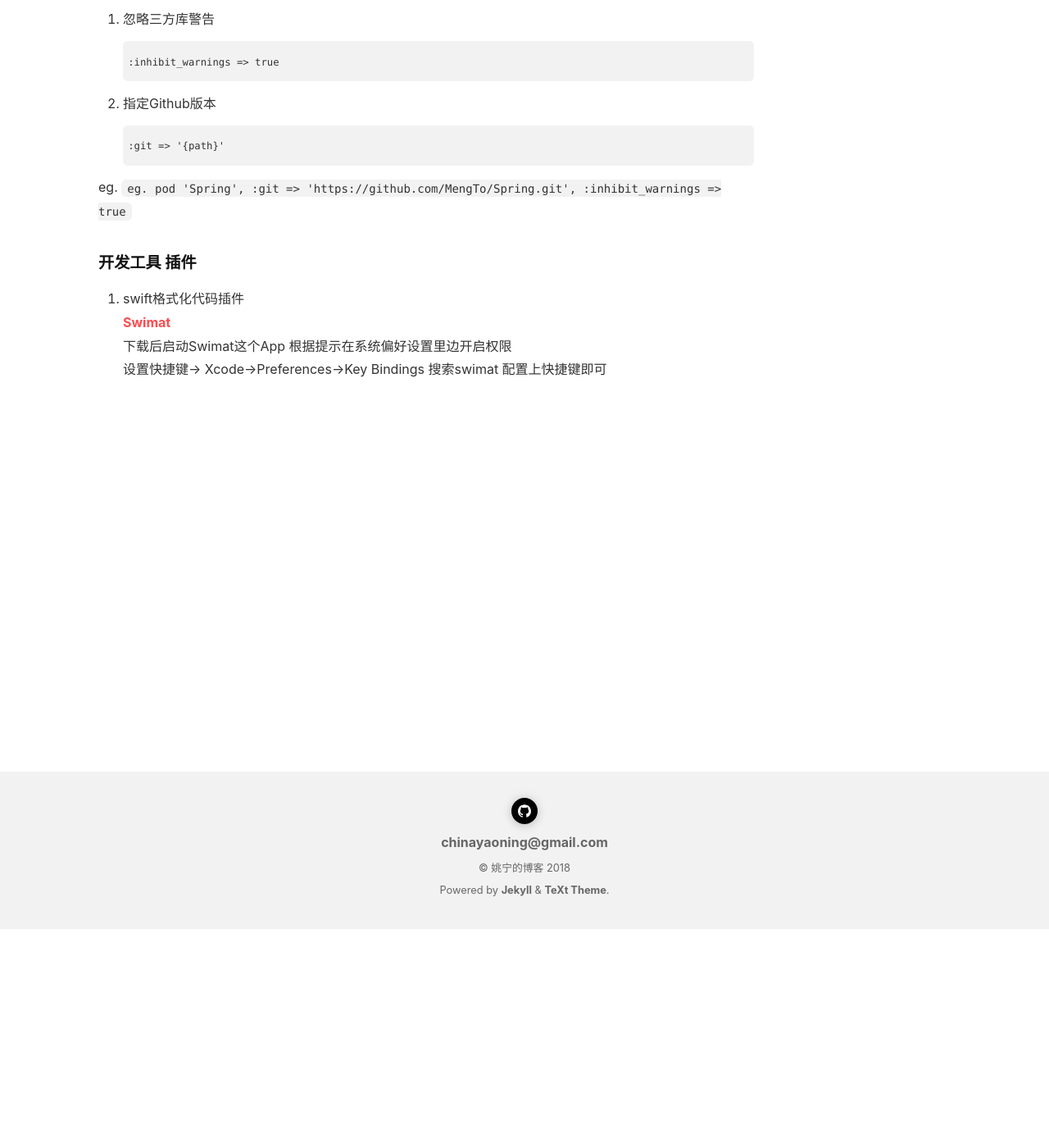
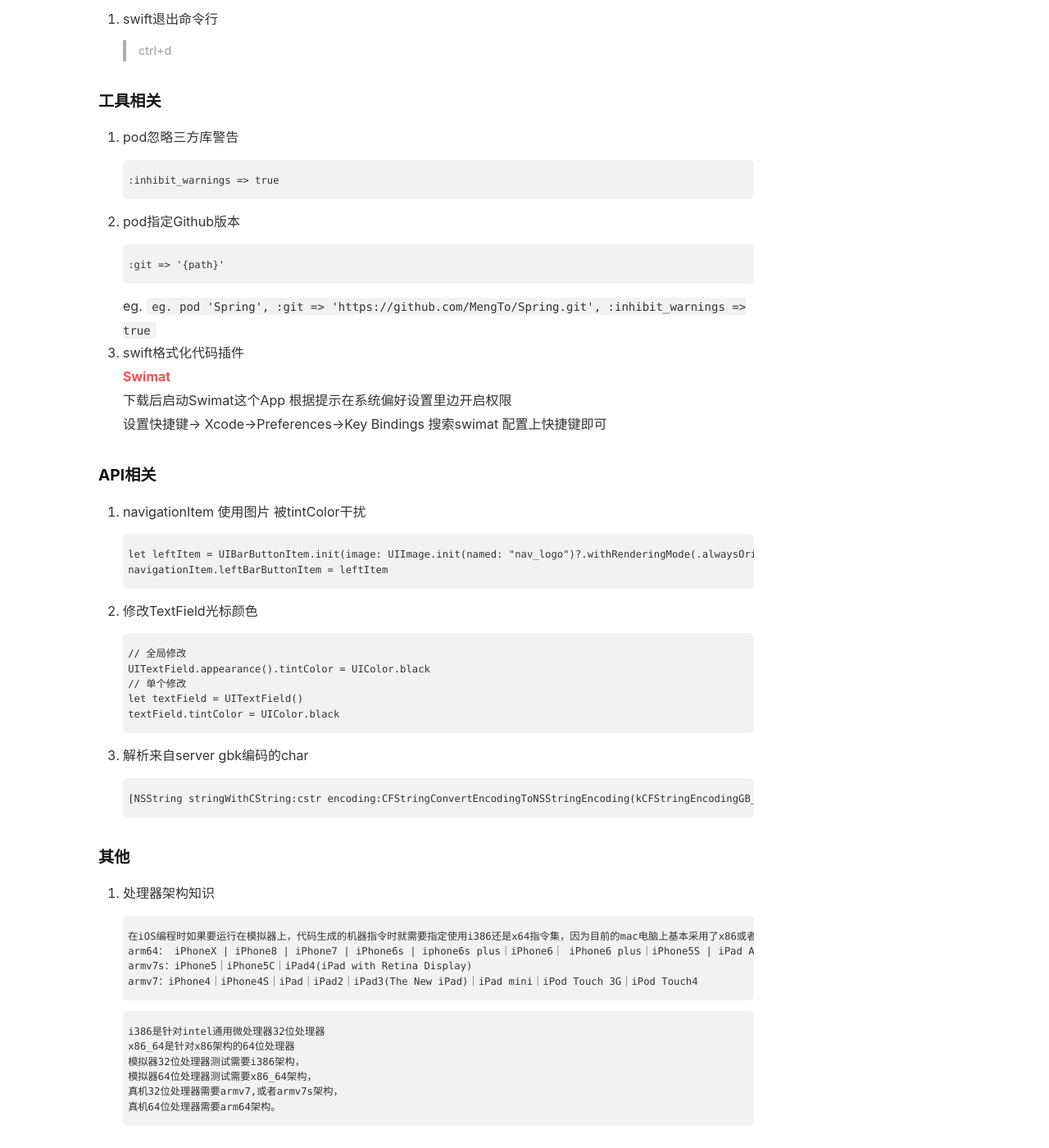
Before and after one commit to xcuYao/xcuYao.github.io, a Jekyll site: the page built from _posts/2018-06-20-iOS开发常用Tips.md, in a window 1280 px wide and 1400 px high, scrolled down 267 px. Shown: the whole window at 82% size. Built offline with Jekyll 4.4.1, drawn with Linux system fonts in a browser that asks for light colours; nearby versions of some CDN libraries; comment, search, counter and statistics services are not loaded.

Commit message:
补充Tips

````diff
--- a/_posts/2018-06-20-iOS开发常用Tips.md
+++ b/_posts/2018-06-20-iOS开发常用Tips.md
@@ -5,20 +5,57 @@ date:			2018-06-20
 categories:		开发
 key: 			10017
 ---
-### pod相关
-1. 忽略三方库警告
+### 语言相关
+1. swift退出命令行
+> ctrl+d
+
+### 工具相关
+1. pod忽略三方库警告
 ```
 :inhibit_warnings => true
 ```
-2. 指定Github版本
+2. pod指定Github版本
 ```
 :git => '{path}'
 ```
-
 eg. `eg. pod 'Spring', :git => 'https://github.com/MengTo/Spring.git', :inhibit_warnings => true`
-
-### 开发工具 插件
-1. swift格式化代码插件
+3. swift格式化代码插件
 [Swimat](https://github.com/Jintin/Swimat)
 下载后启动Swimat这个App 根据提示在系统偏好设置里边开启权限
 设置快捷键-> Xcode->Preferences->Key Bindings 搜索swimat 配置上快捷键即可
+
+### API相关
+1. navigationItem 使用图片 被tintColor干扰
+```
+let leftItem = UIBarButtonItem.init(image: UIImage.init(named: "nav_logo")?.withRenderingMode(.alwaysOriginal), style: .done, target: self, action: #selector(clickMenu))
+navigationItem.leftBarButtonItem = leftItem
+```
+2. 修改TextField光标颜色
+```
+// 全局修改
+UITextField.appearance().tintColor = UIColor.black
+// 单个修改
+let textField = UITextField()
+textField.tintColor = UIColor.black
+```
+3. 解析来自server gbk编码的char
+```
+[NSString stringWithCString:cstr encoding:CFStringConvertEncodingToNSStringEncoding(kCFStringEncodingGB_18030_2000)];
+```
+
+### 其他
+1. 处理器架构知识
+```
+在iOS编程时如果要运行在模拟器上，代码生成的机器指令时就需要指定使用i386还是x64指令集，因为目前的mac电脑上基本采用了x86或者x64架构的CPU
+arm64： iPhoneX | iPhone8 | iPhone7 | iPhone6s | iphone6s plus｜iPhone6｜ iPhone6 plus｜iPhone5S | iPad Air｜ iPad mini2(iPad mini with Retina Display)
+armv7s：iPhone5｜iPhone5C｜iPad4(iPad with Retina Display)
+armv7：iPhone4｜iPhone4S｜iPad｜iPad2｜iPad3(The New iPad)｜iPad mini｜iPod Touch 3G｜iPod Touch4
+```
+```
+i386是针对intel通用微处理器32位处理器
+x86_64是针对x86架构的64位处理器
+模拟器32位处理器测试需要i386架构，
+模拟器64位处理器测试需要x86_64架构，
+真机32位处理器需要armv7,或者armv7s架构，
+真机64位处理器需要arm64架构。
+```
````
